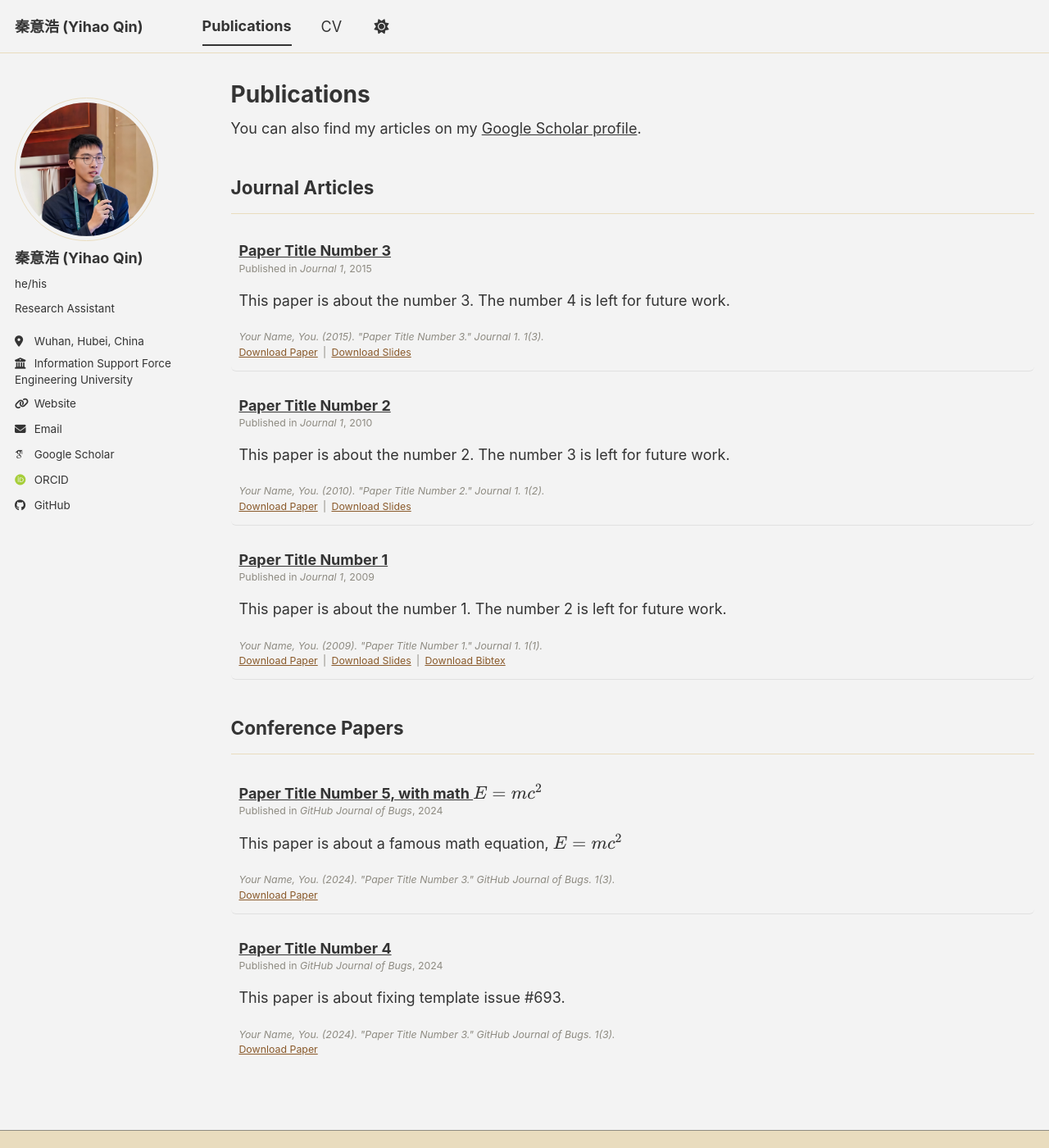
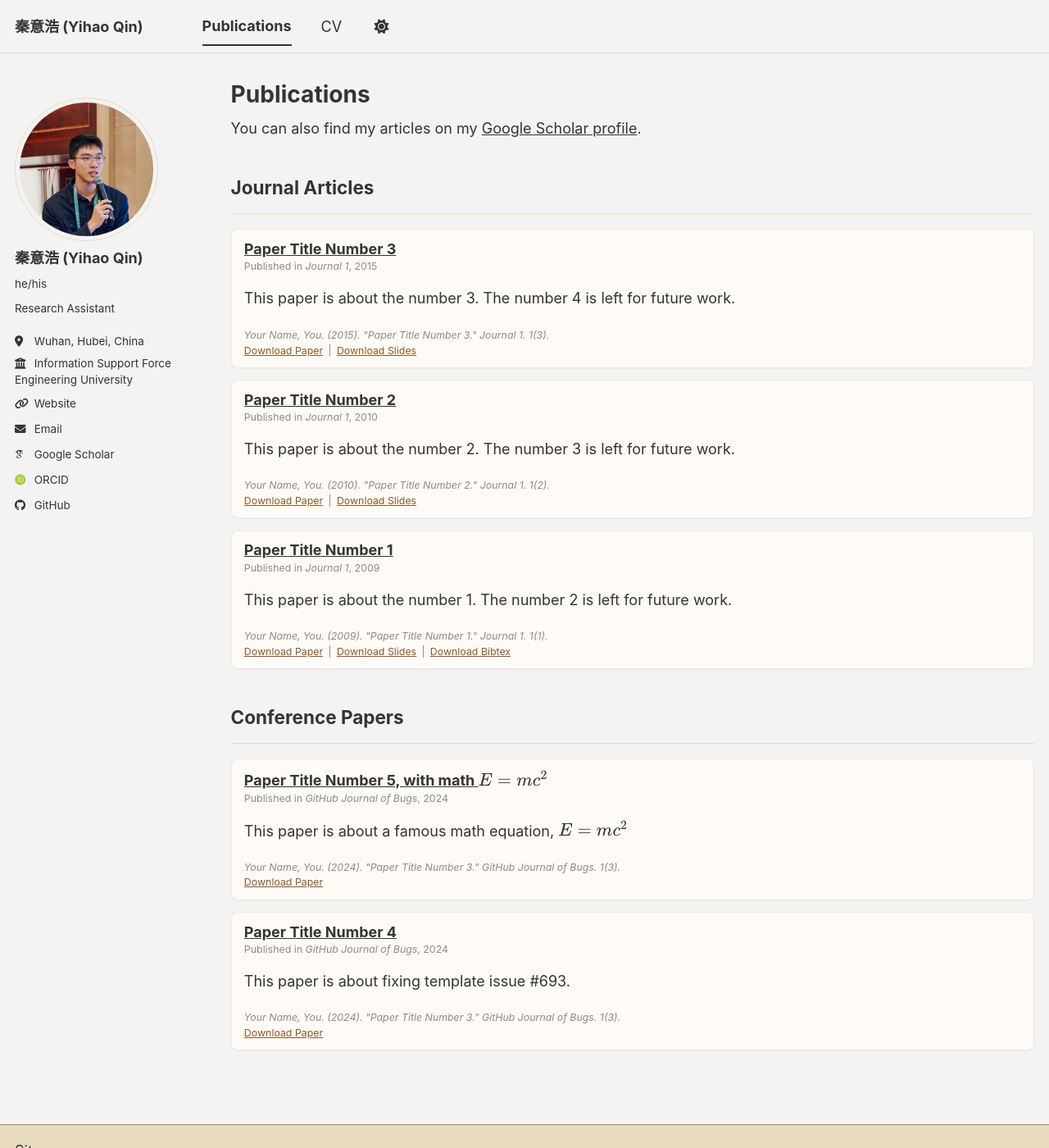
Before and after one commit to IntHelloWorld/IntHelloWorld.github.io, a Jekyll site: the page built from _pages/publications.html, in a window 1280 px wide and 1400 px high. Shown: the whole window at 82% size. Built offline with Jekyll 4.4.1, drawn with Linux system fonts in a browser that asks for light colours; some web fonts are replaced; a script bundle is joined from its source files by our own code; library files that are not in the unit come from our copies.

Commit message:
更新Publication中条目样式

```diff
--- a/_sass/layout/_archive.scss
+++ b/_sass/layout/_archive.scss
@@ -153,23 +153,23 @@
 
 .publication-list__item {
   margin-bottom: 0.8rem;
-  padding-bottom: 0.8rem;
-  padding-top: 0.35rem;
-  padding-left: 0.55rem;
-  padding-right: 0.55rem;
-  border-bottom: 1px solid rgba(0, 0, 0, 0.08);
-  border-radius: 6px;
-  transition: background-color 0.18s ease;
+  padding: 0.7rem 0.85rem;
+  border: 1px solid rgba(138, 90, 43, 0.12);
+  border-radius: 8px;
+  background-color: rgba(255, 252, 247, 0.9);
+  box-shadow: 0 1px 2px rgba(70, 45, 20, 0.04);
+  transition: background-color 0.18s ease, border-color 0.18s ease, box-shadow 0.18s ease, transform 0.18s ease;
 }
 
 .publication-list__item:last-child {
   margin-bottom: 0;
-  padding-bottom: 0;
-  border-bottom: none;
 }
 
 .publication-list__item:hover {
-  background-color: rgba(138, 90, 43, 0.08);
+  background-color: rgba(156, 113, 72, 0.12);
+  border-color: rgba(138, 90, 43, 0.24);
+  box-shadow: 0 6px 18px rgba(70, 45, 20, 0.08);
+  transform: translateY(-1px);
 }
 
 .publication__item {
@@ -177,7 +177,7 @@
 }
 
 .publication__item .archive__item-title {
-  margin-top: 0.55rem;
+  margin-top: 0;
   margin-bottom: 0.1rem;
   line-height: 1.25;
   font-size: $type-size-5;
@@ -191,8 +191,14 @@
 }
 
 .publication__excerpt {
-  margin: 0 0 0.2rem;
-  line-height: 1.35;
+  margin: 0;
+  font-family: "Times New Roman", Times, serif;
+  font-size: 0.92rem;
+  line-height: 1.28;
+}
+
+.publication__excerpt p {
+  margin: 0;
 }
 
 .publication__citation {
@@ -204,7 +210,7 @@
 }
 
 .publication__links {
-  margin: 0;
+  margin: 0.08rem 0 0;
   font-size: $type-size-7;
   line-height: 1.25;
 }
```
